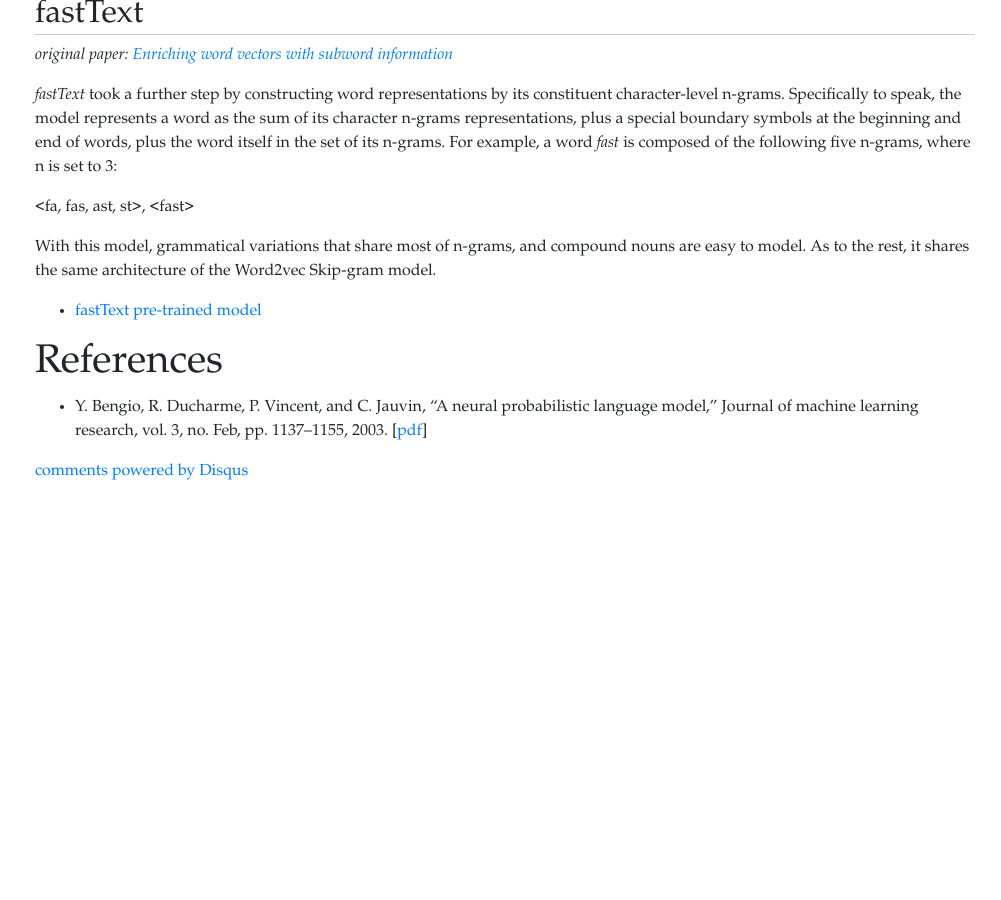
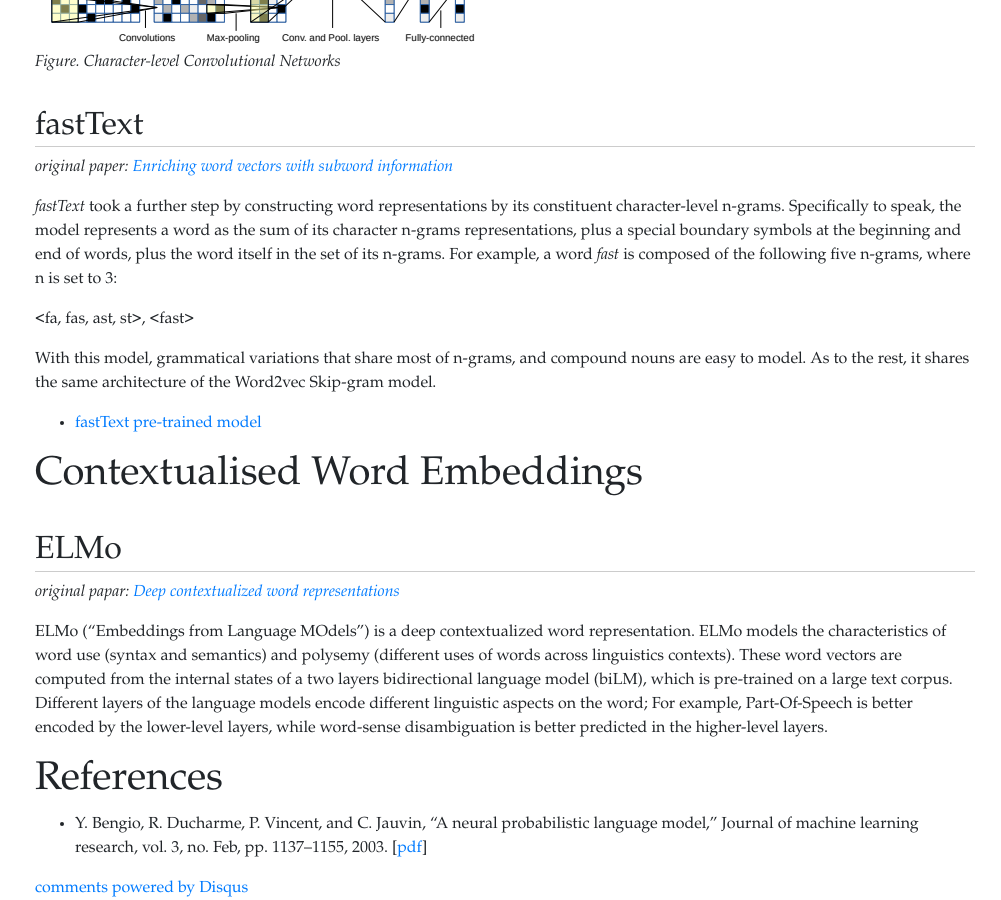
Before and after one commit to romanegloo/romanegloo.github.io, a Jekyll site: the page built from _posts/2019-11-01-word-embeddings.md, in a window 1280 px wide and 900 px high, scrolled down 2923 px. Shown: the whole window, without its empty margins (135-1136 px from the left). Built offline with Jekyll 4.4.1, drawn with Linux system fonts in a browser that asks for light colours; comment, search, counter and statistics services are not loaded; before the commit the page ends 3406 px from its top, so only the background shows below that.

Commit message:
ELMo started

```diff
--- a/_posts/2019-11-01-word-embeddings.md
+++ b/_posts/2019-11-01-word-embeddings.md
@@ -135,6 +135,24 @@
 
 * [fastText pre-trained model](https://fasttext.cc/)
 
+# Contextualised Word Embeddings
+
+## ELMo
+
+*original papar:
+[Deep contextualized word representations](https://arxiv.org/pdf/1802.05365.pdf)*
+
+ELMo ("Embeddings from Language MOdels") is a deep contextualized word
+representation. ELMo models the characteristics of word use (syntax and
+semantics) and polysemy (different uses of words across linguistics contexts).
+These word vectors are computed from the internal states of a two layers
+bidirectional language model (biLM), which is pre-trained on a large text
+corpus. Different layers of the language models encode different linguistic
+aspects on the word; For example, Part-Of-Speech is better encoded by the
+lower-level layers, while word-sense disambiguation is better predicted in the
+higher-level layers.
+
+
 # References
 
 * Y. Bengio, R. Ducharme, P. Vincent, and C. Jauvin, "A neural probabilistic
```
Also changed, not shown: images/posts/CharCNN.png (added).
